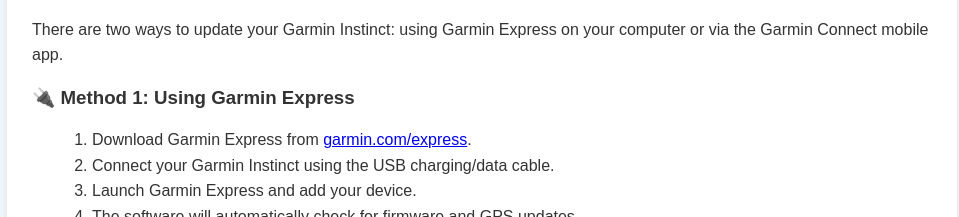
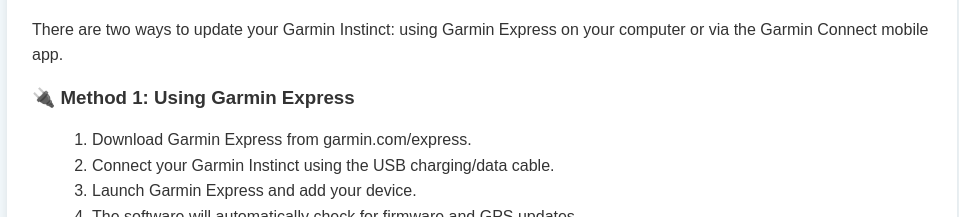
Before and after one commit to jackyyy-a11y/garmin-instinct-update, a plain HTML site: page index.html in a window 1280 px wide. Shown: the part 932-1149 px from the top of the page, without its empty margins (158-1117 px from the left). Drawn offline with Linux system fonts and the light colour scheme.

Commit message:
Update index.html

```diff
--- a/index.html
+++ b/index.html
@@ -104,7 +104,7 @@
 
     <h3>🔌 Method 1: Using Garmin Express</h3>
     <ol>
-      <li>Download Garmin Express from <a href="https://www.garmin.com/express" target="_blank">garmin.com/express</a>.</li>
+      <li>Download Garmin Express from garmin.com/express.</li>
       <li>Connect your Garmin Instinct using the USB charging/data cable.</li>
       <li>Launch Garmin Express and add your device.</li>
       <li>The software will automatically check for firmware and GPS updates.</li>
```
